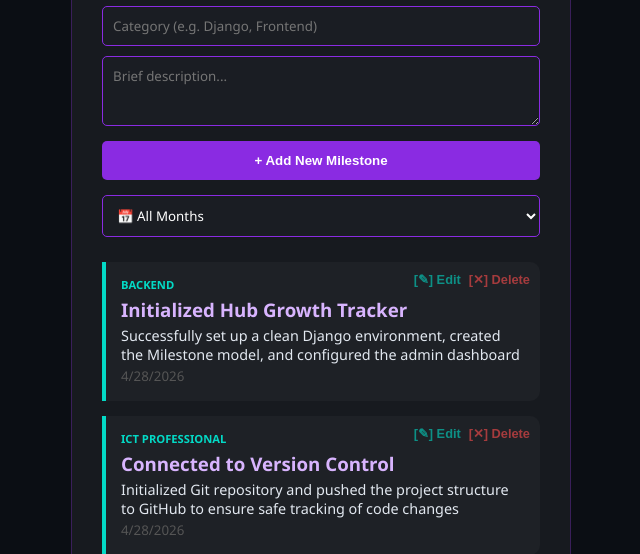
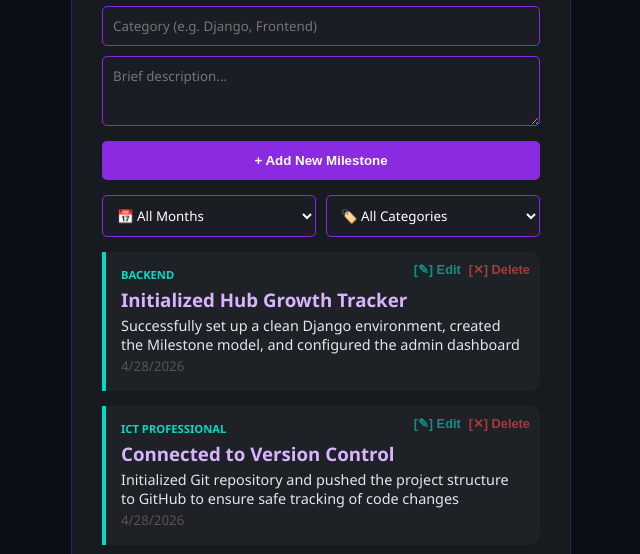
Before and after one commit to anita564-lucy/Hub_Growth_Tracker, a Django app: page / in a window 1280 px wide. Shown: the part 196-750 px from the top of the page, without its empty margins (319-959 px from the left). Run offline with Django 5.2, Linux system fonts and the light colour scheme; a user stored in the database is signed in; data comes from the database, SQL or seed files in the repository.

Commit message:
Add category filter feature

```diff
--- a/tracker/templates/tracker/index.html
+++ b/tracker/templates/tracker/index.html
@@ -39,6 +39,10 @@
             transition: background 0.2s;
         }
         button.main-btn:hover { background: #7a1bd2; }
+        .filters {
+            display: flex; gap: 10px; margin: 15px 0;
+        }
+        .filters select { margin-bottom: 0; }
         .milestone-card {
             background: rgba(255, 255, 255, 0.03);
             border-left: 4px solid #03dac6;
@@ -126,8 +130,8 @@
             <button class="main-btn" onclick="addMilestone()">+ Add New Milestone</button>
         </div>
 
-        <!-- Date Filter -->
-        <div style="margin: 15px 0;">
+        <!-- Filters -->
+        <div class="filters">
             <select id="month-filter" onchange="loadMilestones()">
                 <option value="">📅 All Months</option>
                 <option value="01">January</option>
@@ -142,6 +146,9 @@
                 <option value="10">October</option>
                 <option value="11">November</option>
                 <option value="12">December</option>
+            </select>
+            <select id="category-filter" onchange="loadMilestones()">
+                <option value="">🏷️ All Categories</option>
             </select>
         </div>
 
@@ -167,6 +174,8 @@
     <div id="toast"></div>
 
     <script>
+        let allMilestones = [];
+
         function getCsrf() {
             return document.querySelector('[name=csrfmiddlewaretoken]').value;
         }
@@ -176,17 +185,41 @@
             t.classList.add('show');
             setTimeout(() => t.classList.remove('show'), 2500);
         }
+
         async function loadMilestones() {
-            const month = document.getElementById('month-filter').value;
+            const month    = document.getElementById('month-filter').value;
+            const category = document.getElementById('category-filter').value;
+
             const res = await fetch('/api/milestones/');
-            let data = await res.json();
+            allMilestones = await res.json();
 
+            // Populate category dropdown
+            const categories = [...new Set(allMilestones.map(m => m.category).filter(Boolean))];
+            const catSelect = document.getElementById('category-filter');
+            const currentCat = catSelect.value;
+            catSelect.innerHTML = '<option value="">🏷️ All Categories</option>';
+            categories.forEach(c => {
+                const opt = document.createElement('option');
+                opt.value = c;
+                opt.textContent = c;
+                if (c === currentCat) opt.selected = true;
+                catSelect.appendChild(opt);
+            });
+
+            let data = allMilestones;
+
+            // Filter by month
             if (month) {
                 data = data.filter(m => {
                     const d = new Date(m.date_created);
                     const mm = String(d.getMonth() + 1).padStart(2, '0');
                     return mm === month;
                 });
+            }
+
+            // Filter by category
+            if (category) {
+                data = data.filter(m => m.category === category);
             }
 
             const list = document.getElementById('milestone-list');
@@ -207,6 +240,7 @@
                 </div>
             `).join('');
         }
+
         function escQ(str) {
             return (str || '').replace(/'/g, "\\'").replace(/\n/g, ' ');
         }
```
